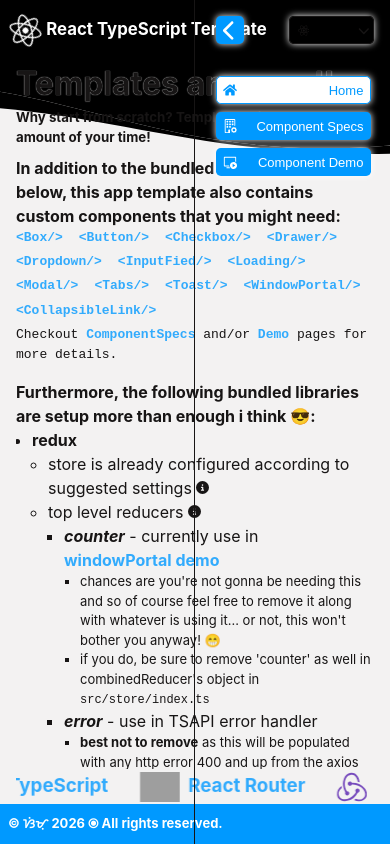
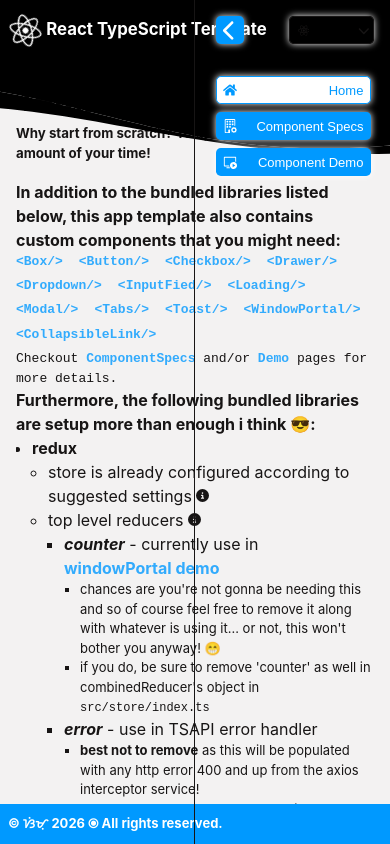
Before and after one commit to jaosimt/ts-app-template, a React (Create React App) app: page / in a window 390 px wide. Built offline with nearby package versions, Linux system fonts and the light colour scheme; grey boxes are pictures that could not be loaded.

Commit message:
* fix both desktop and mobile views of main and home styles

```diff
--- a/src/App.scss
+++ b/src/App.scss
@@ -25,15 +25,27 @@
     position : relative;
     width    : 100%;
     display  : flex;
-    padding  : 1rem 0 1rem 2rem;
+    padding  : 2rem 0 0 2rem;
+    margin   : 0;
+    overflow : hidden;
 
     .content-wrapper {
+      text-wrap  : auto;
+      position   : relative;
+      overflow-x : hidden;
+      overflow-y : auto;
+      display    : grid;
       width      : 100%;
-      height     : 100%;
-      padding    : 0;
-      overflow-y : auto;
-      overflow-x : hidden;
-      z-index    : 1;
+      height     : auto;
+      padding    : 0 2rem 2rem 0;
+
+      > * {
+        &:first-child { margin-top: 0; }
+        &:last-child { margin-bottom: 0; }
+
+        width      : 100%;
+        height     : 100%;
+      }
     }
   }
 
@@ -66,18 +78,11 @@
     }
 
     main {
-      padding : 0 0 1rem 1rem;
+      padding : 1rem 0 0 1rem;
 
       .content-wrapper {
-        width      : 100%;
-        height     : 100%;
-        overflow-y : auto;
-        overflow-x : hidden;
+        padding : 0 1rem 1rem 0;
       }
-    }
-
-    .marquee {
-      width : calc(100% - 2rem);
     }
   }
 }
--- a/src/App.tsx
+++ b/src/App.tsx
@@ -49,13 +49,8 @@ const Main = styled.main<{
     $fixed?: boolean;
     $theme: ThemeProp;
 }>`
-    min-height: 652px;
     background-color: ${props => props.$theme === Theme.DARK ? v.baseColorDark : v.baseColor};
     ${props => props.$fixed ? 'height: calc(100vh - 100px)' : 'min-height: calc(100vh - 100px)'};
-
-    @media (max-width: 768px) {
-        ${props => props.$fixed ? 'height: calc(100vh - 100px)' : 'min-height: calc(100vh - 100px)'};
-    }
 `;
 
 const SidePanel = styled.aside<{
@@ -181,8 +176,10 @@ const App = ({error, theme}: { error: any, theme: ThemeProp }) => {
 
     return <>
         {MemoizedConnectionModal}
-        {pathname === '/' &&
-            <StyledBanner className={'banner'} style={{backgroundImage: `url("${themedBannerBase64(theme)}")`}}/>}
+        {
+            pathname === '/' &&
+            <StyledBanner className={'banner'} style={{backgroundImage: `url("${themedBannerBase64(theme)}")`}}/>
+        }
         <div className={'app-container display-flex'}>
             <div className={'flex-auto width-100p'}>
                 <header className={'grid cols-2 color-white'} style={{...variableHeaderStyle}}>
--- a/src/components/pages/home/index.tsx
+++ b/src/components/pages/home/index.tsx
@@ -18,36 +18,28 @@ import { getPrimaryColor } from '../../../utils/themeUtils';
 import { ReactIcon } from '../../partials';
 
 const Container = styled.div`
-    > :first-child { margin-top: 0; }
-
-    > :last-child { margin-bottom: 0; }
-
     display: flex;
-    gap: 0.5rem 1rem;
+    flex-direction: column;
+    gap: 2rem;
     justify-content: space-between;
-    width: 100%;
-    height: 100%;
-    padding-bottom: 3rem;
-    padding-right: 2rem;
-    flex-direction: column;
 
     @media (max-width: 768px) {
-        padding-right: 1rem;
+        gap: 1rem;
     }
 `;
 
-const WrappingDiv = styled.div`
+const Wrapper = styled.div`
     display: flex;
     align-items: center;
-    gap: 0.5rem 1rem;
+    gap: 2rem;
     justify-content: space-between;
     width: 100%;
 
-    > :first-child {
+    > .text-section {
         width: 70%;
     }
 
-    > :last-child {
+    > .image-section {
         width: 30%;
     }
 
@@ -57,10 +49,24 @@ const WrappingDiv = styled.div`
 
     @media (max-width: 768px) {
         flex-direction: column;
-        > :first-child,
-        > :last-child {
+        gap: 1rem;
+        > .text-section,
+        > .image-section {
             width: 100%;
         }
+    }
+`;
+
+// noinspection CssUnusedSymbol
+const MarqueeWrapper = styled.div`
+    position: relative;
+    height: 35px;
+    width: 100%;
+
+    .marquee {
+        position: absolute;
+        height: 100%;
+        width: 100%;
     }
 `;
 
@@ -144,12 +150,11 @@ const Home: FC<{ theme: ThemeProp }> = ({theme}) => {
             <h1 className={'m-0 accent-text text-shadow-white'}>Templates are good!</h1>
             <h5 className={'m-0'}>Why start from scratch? Templates will save a good amount of your time!</h5>
         </div>
-        <WrappingDiv>
-            <div>
+        <Wrapper>
+            <div className={'text-section'}>
                 <div>
                     <h4 className={'m-0 accent-text'}>In addition to the bundled libraries listed below, this app
-                        template also
-                        contains custom components that you might need:</h4>
+                        template also contains custom components that you might need:</h4>
                     <pre className={'display-flex gap-0p3-1 flex-wrap font-weight-bold m-0'}>
                         <Link className={'white-space-nowrap'} to={{pathname: `/demo/box`}}>{`<Box/>`}</Link>
                         <Link className={'white-space-nowrap'} to={{pathname: `/demo/button`}}>{`<Button/>`}</Link>
@@ -176,7 +181,7 @@ const Home: FC<{ theme: ThemeProp }> = ({theme}) => {
                         </h4>
                     </pre>
                 </div>
-                <div className={'mt-1'}>
+                <div>
                     <h4 className={'m-0'}>Furthermore, the following bundled libraries are setup more
                         than enough i think 😎:</h4>
                     <ul className={'m-0'}>
@@ -295,17 +300,18 @@ const Home: FC<{ theme: ThemeProp }> = ({theme}) => {
                     </ul>
                 </div>
             </div>
-            <div className={'display-flex justify-content-right align-items-center'}>
+            <div className={'image-section display-flex justify-content-right align-items-center'}>
                 <img width={'100%'} className={'spin-700'} src={themedLogoBase64(theme)} alt=""/>
             </div>
-        </WrappingDiv>
-        &nbsp;
-        <div className="marquee">
+        </Wrapper>
+        <MarqueeWrapper>
+            <div className={'marquee'}>
                 <div className={'display-flex gap-0p5-2 justify-content-space-between'}>
                     {bundledLibs()}
                     {bundledLibs()}
                 </div>
             </div>
+        </MarqueeWrapper>
     </Container>;
 };
 
--- a/src/styles/animations.scss
+++ b/src/styles/animations.scss
@@ -35,10 +35,7 @@
 
 .marquee {
   position   : absolute;
-  bottom     : 0;
-  width      : calc(100% - 4rem);
   overflow-x : hidden;
-  height     : 35px;
 
   > div {
     position    : absolute;
```
Lines whose indentation alone changed are shown as unchanged.
